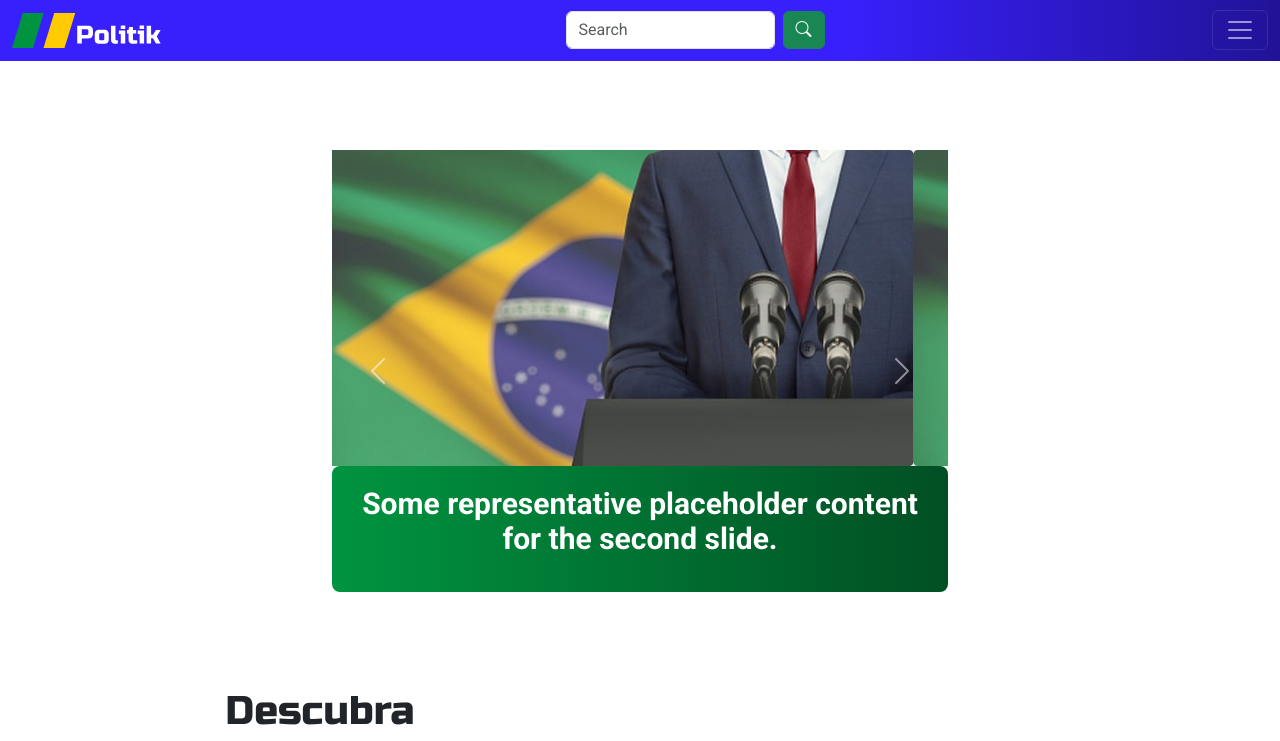
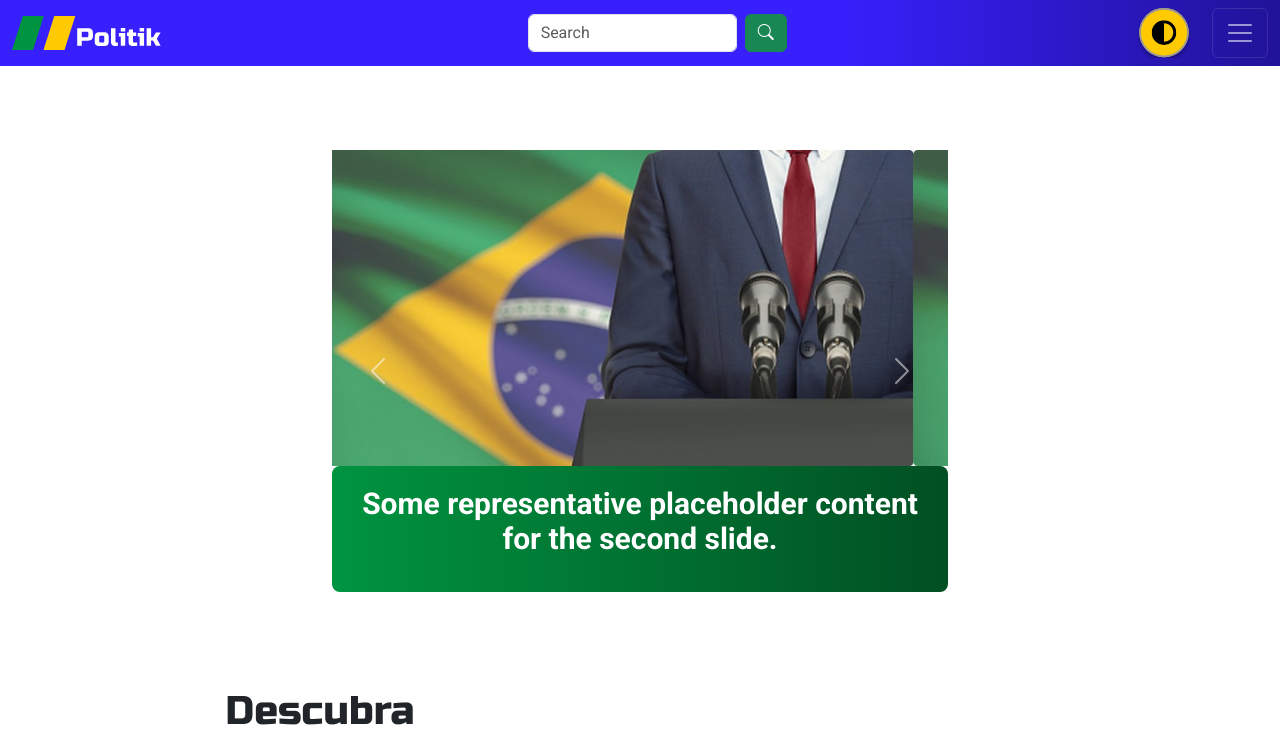
Before and after one commit to FilipeFCampos/Politik, an Angular app: page / in a window 1280 px wide. Shown: the top 741 px of the page. Built offline with nearby package versions, Linux system fonts and the light colour scheme.

Commit message:
Botão de alto contraste adicionado

```diff
--- a/src/app/navbar/navbar.component.css
+++ b/src/app/navbar/navbar.component.css
@@ -11,6 +11,25 @@ nav {
     width: 150px;
     height: auto;
     flex-shrink: 0;
+}
+
+.botao-alto-contraste {
+    background-color: transparent;
+    height: fit-content;
+    width: fit-content;
+    padding: 0px;
+    border: none;
+}
+
+.botao-alto-contraste img {
+    display: flex;
+    height: 50px;
+    aspect-ratio: 68/61;
+}
+
+.botao-alto-contraste img:hover {
+    transition-duration: 200ms;
+    filter: brightness(0.8);
 }
 
 .nav-item i {
--- a/src/app/navbar/navbar.component.html
+++ b/src/app/navbar/navbar.component.html
@@ -16,11 +16,18 @@
             </form>
         </div>
 
-        <!--Botão de ativação da sidebar-->
-        <button class="navbar-toggler" type="button" data-bs-toggle="offcanvas" data-bs-target="#offcanvasDarkNavbar"
-            aria-controls="offcanvasDarkNavbar" aria-label="Toggle navigation">
-            <span class="navbar-toggler-icon"></span>
-        </button>
+        <div style="display: flex; gap: 20px; align-items: center;">
+            <!--Botão do modo alto contraste-->
+            <button class="botao-alto-contraste">
+                <img src="botao-alto-contraste.svg" alt="botao-alto-contraste">
+            </button>
+
+            <!--Botão de ativação da sidebar-->
+            <button class="navbar-toggler" style="height: 50px;" type="button" data-bs-toggle="offcanvas" data-bs-target="#offcanvasDarkNavbar"
+                aria-controls="offcanvasDarkNavbar" aria-label="Toggle navigation">
+                <span class="navbar-toggler-icon"></span>
+            </button>
+        </div>
 
         <!--Sidebar-->
         <div class="offcanvas offcanvas-end offcanvas-style text-bg-dark" style="max-width: 300px;" tabindex="-1" id="offcanvasDarkNavbar"
--- a/src/app/navbar/navbar.component.ts
+++ b/src/app/navbar/navbar.component.ts
@@ -1,11 +1,11 @@
-import { Component, OnInit} from '@angular/core';
+import { Component, OnInit } from '@angular/core';
 import { Router, NavigationEnd, RouterLink } from '@angular/router';
 import { LoginComponent } from '../login/login.component';
 
 @Component({
   selector: 'app-navbar',
   standalone: true,
-  imports: [ RouterLink, LoginComponent],
+  imports: [ RouterLink, LoginComponent ],
   templateUrl: './navbar.component.html',
   styleUrl: './navbar.component.css'
 })
```
Also changed, not shown: public/botao-alto-contraste.svg (added).
